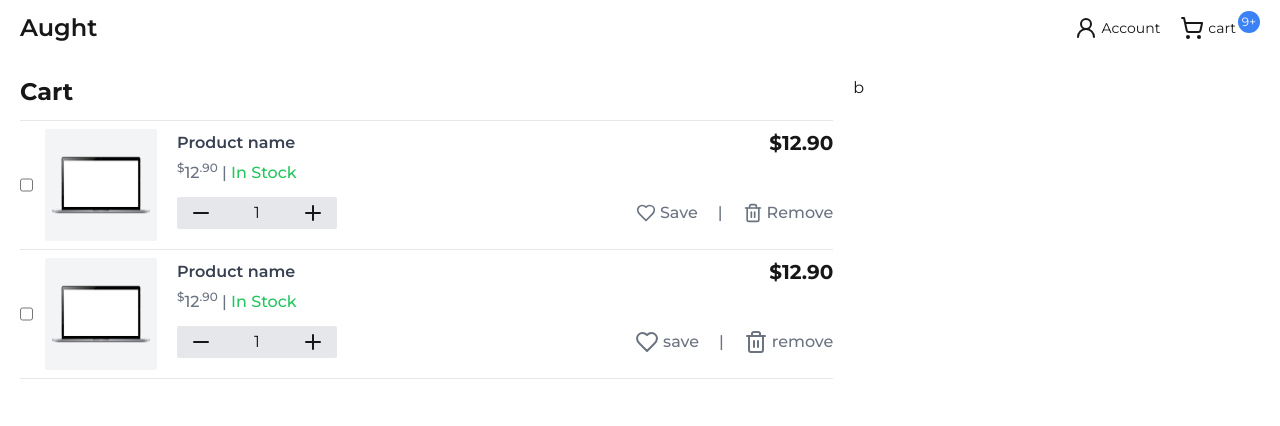
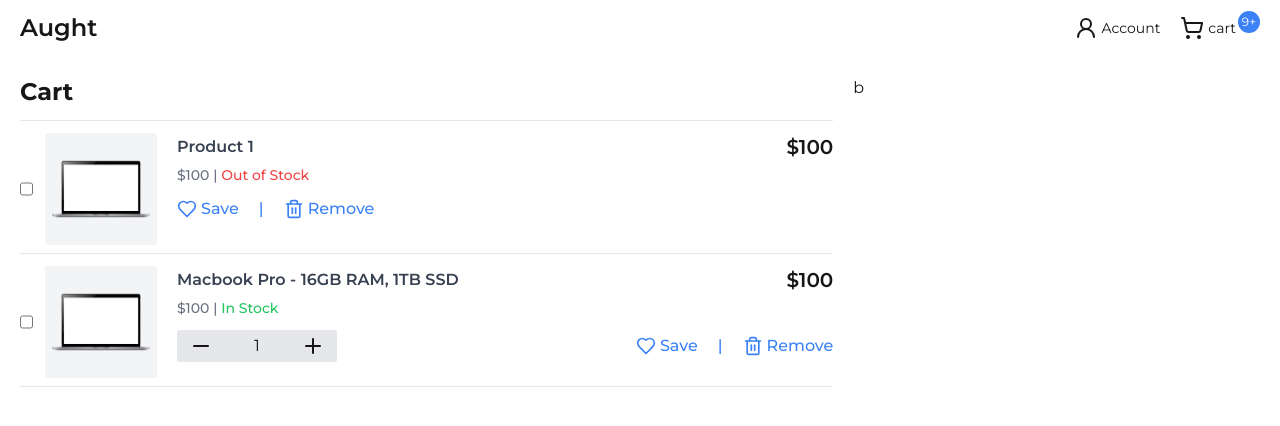
Before and after one commit to AbdulRaufAl-hassan101010/aught-ecommerce, a Next.js app: page /cart in a window 1280 px wide. Shown: the top 426 px of the page. Built offline with nearby package versions, Linux system fonts and the light colour scheme.

Commit message:
added link to product card componenet

```diff
--- a/src/app/cart/page.tsx
+++ b/src/app/cart/page.tsx
@@ -1,105 +1,32 @@
 "use client";
-import Quantity from "@/components/Quantity";
+import CartItem from "@/components/CartItem";
 import { images } from "@/constants/images";
-import { HeartIcon, Trash2Icon } from "lucide-react";
-import Image from "next/image";
 import React from "react";
 
 const Cart = () => {
-  const [quantity, setQuantity] = React.useState(1);
-
   return (
     <main className="container mx-auto px-5 mt-5">
-      <section className="flex justify-between gap-5">
-        <div className="w-2/3">
+      <section className="flex justify-between gap-5 flex-col md:flex-row">
+        <div className="w-full md:w-2/3 overflow-hidden">
           <h3 className="text-2xl font-bold">Cart</h3>
           <hr className="mt-3" />
 
-          <div className="mt-2">
-            <div>
-              <div className="flex-1 flex">
-                <input type="checkbox" />
-                <div className="ml-3 flex items-start gap-5 flex-1">
-                  <Image
-                    src={images.laptop}
-                    alt="product"
-                    className="w-28 object-contain bg-gray-100 rounded-sm"
-                  />
-                  <div className="flex-1">
-                    <div className="flex justify-between items-center">
-                      <h4 className="font-semibold text-gray-700">
-                        Product name
-                      </h4>
-                      <div className="font-bold text-xl">$12.90</div>
-                    </div>
-                    <p className="text-gray-500 font-medium mt-1">
-                      <sup>$</sup>12<sup>.90</sup> |{" "}
-                      <span className="text-green-500">In Stock</span>
-                    </p>
-                    <div className="flex justify-between mt-3 items-center">
-                      <Quantity quantity={quantity} setQuantity={setQuantity} />
-
-                      <div className="flex gap-5 text-gray-500 font-medium">
-                        <button className="flex items-center">
-                          <HeartIcon size={20} />{" "}
-                          <span className="ml-1">Save </span>
-                        </button>
-                        |
-                        <button className="flex items-center">
-                          <Trash2Icon size={20} />
-                          <span className="ml-1">Remove</span>
-                        </button>
-                      </div>
-                    </div>
-                  </div>
-                </div>
-              </div>
-            </div>
-            <hr className="mt-2" />
-          </div>
-          <div className="mt-2">
-            <div>
-              <div className="flex-1 flex">
-                <input type="checkbox" />
-                <div className="ml-3 flex items-start gap-5 flex-1">
-                  <Image
-                    src={images.laptop}
-                    alt="product"
-                    className="w-28 object-contain bg-gray-100 rounded-sm"
-                  />
-                  <div className="flex-1">
-                    <div className="flex justify-between items-center">
-                      <h4 className="font-semibold text-gray-700">
-                        Product name
-                      </h4>
-                      <div className="font-bold text-xl">$12.90</div>
-                    </div>
-                    <p className="text-gray-500 font-medium mt-1">
-                      <sup>$</sup>12<sup>.90</sup> |{" "}
-                      <span className="text-green-500">In Stock</span>
-                    </p>
-                    <div className="flex justify-between mt-3 items-center">
-                      <Quantity quantity={quantity} setQuantity={setQuantity} />
-
-                      <div className="flex gap-5 text-gray-500 font-medium">
-                        <button className="flex items-center">
-                          <HeartIcon /> <span className="ml-1">save </span>
-                        </button>
-                        |
-                        <button className="flex items-center">
-                          <Trash2Icon />
-                          <span className="ml-1">remove</span>
-                        </button>
-                      </div>
-                    </div>
-                  </div>
-                </div>
-              </div>
-            </div>
-            <hr className="mt-2" />
-          </div>
+          <CartItem
+            name="Product 1"
+            price={100}
+            inStock={0}
+            total={100}
+            image={images.laptop}
+          />
+          <CartItem
+            name="Macbook Pro - 16GB RAM, 1TB SSD"
+            price={100}
+            inStock={6}
+            total={100}
+            image={images.laptop}
+          />
         </div>
-        <div className="w-1/3">b</div>
+        <div className="w-full md:w-1/3">b</div>
       </section>
     </main>
   );
--- a/src/app/products/[id]/page.tsx
+++ b/src/app/product/[id]/page.tsx
@@ -2,7 +2,7 @@
 
 import Comments from "@/components/Comments";
 import ProductCard from "@/components/ProductCard";
-import Quantity from "@/components/Quantity";
+import Quantity from "@/components/ui/Quantity";
 import Ratings from "@/components/Ratings";
 import Button from "@/components/ui/Button";
 import { images } from "@/constants/images";
--- /dev/null
+++ b/src/components/CartItem.tsx
@@ -0,0 +1,67 @@
+import { HeartIcon, Trash2Icon } from "lucide-react";
+import React from "react";
+import Quantity from "./ui/Quantity";
+import Image, { StaticImageData } from "next/image";
+
+type CartItemProps = {
+  name: string;
+  price: number;
+  inStock: number;
+  total: number;
+  image: string | StaticImageData;
+};
+
+const CartItem = ({ name, price, inStock, total, image }: CartItemProps) => {
+  const [quantity, setQuantity] = React.useState(1);
+
+  return (
+    <>
+      {" "}
+      <div className="mt-3">
+        <div className="flex-1 flex">
+          <input type="checkbox" />
+          <div className="ml-3 flex items-start gap-5 flex-1">
+            <Image
+              src={image}
+              alt="product"
+              className="w-28 object-cover bg-gray-100 rounded-sm"
+            />
+            <div className="flex-1">
+              <div className="flex justify-between items-center">
+                <h4 className="font-semibold text-gray-700">{name}</h4>
+                <div className="font-semibold text-xl">${total}</div>
+              </div>
+              <p className="text-gray-500 font-medium text-sm mt-1">
+                ${price} |{" "}
+                {inStock > 0 ? (
+                  <span className="text-green-500 text-sm"> In Stock </span>
+                ) : (
+                  <span className="text-red-500">Out of Stock</span>
+                )}
+              </p>
+              <div className="flex justify-between mt-3 items-center">
+                {inStock > 0 && (
+                  <Quantity quantity={quantity} setQuantity={setQuantity} />
+                )}
+
+                <div className="flex gap-5 text-blue-500 font-medium">
+                  <button className="flex items-center">
+                    <HeartIcon size={20} /> <span className="ml-1">Save </span>
+                  </button>
+                  |
+                  <button className="flex items-center">
+                    <Trash2Icon size={20} />
+                    <span className="ml-1">Remove</span>
+                  </button>
+                </div>
+              </div>
+            </div>
+          </div>
+        </div>
+      </div>
+      <hr className="mt-2" />
+    </>
+  );
+};
+
+export default CartItem;
--- a/src/components/Navbar.tsx
+++ b/src/components/Navbar.tsx
@@ -18,7 +18,7 @@ const Navbar = () => {
             <span className="ml-1 text-sm hidden md:inline-block">Account</span>
           </Link>
           <Link
-            href="/contact"
+            href="/cart"
             className="flex items-center hover:text-gray-600"
           >
             <ShoppingCartIcon />{" "}
--- a/src/components/ProductCard.tsx
+++ b/src/components/ProductCard.tsx
@@ -2,6 +2,7 @@ import { Heart, ShoppingCartIcon } from "lucide-react";
 import Image, { StaticImageData } from "next/image";
 import React from "react";
 import Ratings from "./Ratings";
+import Link from "next/link";
 
 interface ProductCardProps {
   name: string;
@@ -23,11 +24,13 @@ const ProductCard = ({
   return (
     <div>
       <div className="bg-gray-100 rounded-sm h-[240px] shadow-sm relative ">
-        <Image
-          src={image}
-          alt="product"
-          className="w-full h-full object-contain"
-        />
+        <Link href="/product/1">
+          <Image
+            src={image}
+            alt="product"
+            className="w-full h-full object-contain"
+          />
+        </Link>
         <div className="absolute bottom-2 left-0 right-0 w-full px-3">
           <div className="flex w-full justify-between">
             <button className="w-[50px] h-[50px] bg-white flex justify-center items-center rounded-full hover:opacity-80">
@@ -41,7 +44,9 @@ const ProductCard = ({
       </div>
       <div className="mt-5">
         <div className="flex justify-between font-bold">
-          <div>{name}</div>
+          <div>
+            <Link href="/product/1">{name}</Link>
+          </div>
           <div>
             <sup>$</sup>
             {price}
--- a/src/components/Quantity.tsx
+++ b/src/components/ui/Quantity.tsx
@@ -19,8 +19,7 @@ const Quantity = ({ quantity, setQuantity }: QuantityProps) => {
       <input
         type="number"
         className="outline-none bg-gray-200 py-1 text-center w-16"
-        defaultValue={quantity}
-        // value={quantity}
+        value={quantity}
         onChange={(e) => setQuantity(Number(e.target.value))}
       />
       <button
```
